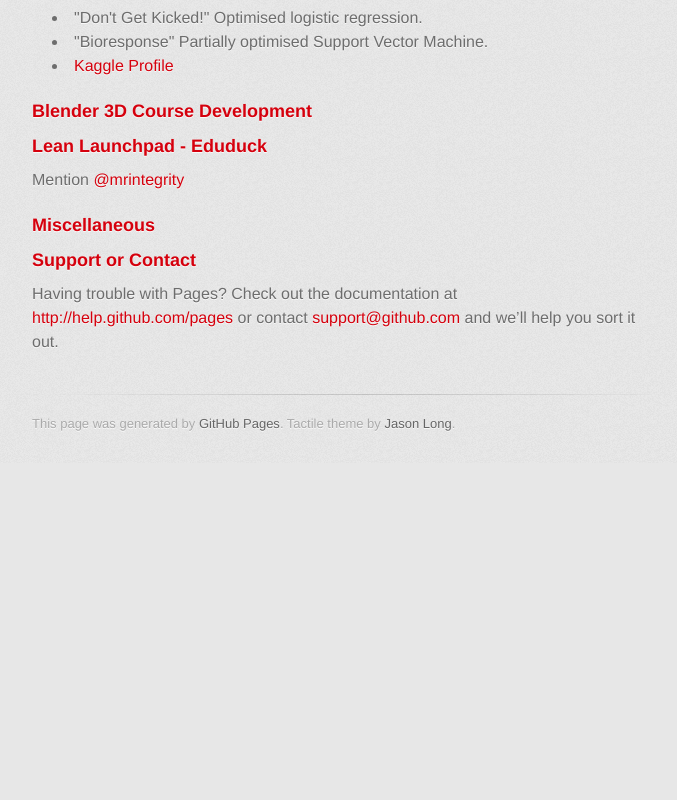
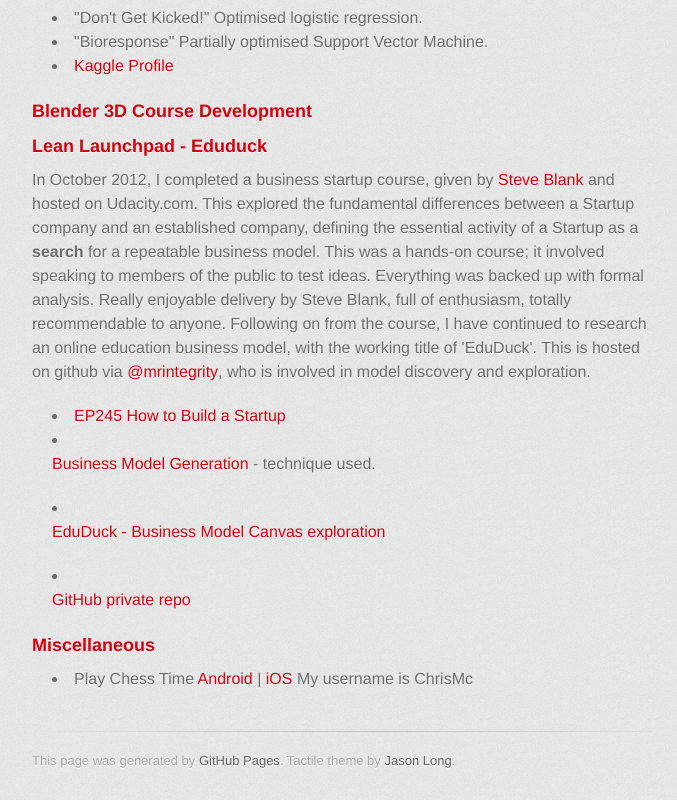
Before and after one commit to chrismcginlay/chrismcginlay.github.com, a plain HTML site: page index.html in a window 1280 px wide. Shown: the part 1152-1952 px from the top of the page, without its empty margins (298-975 px from the left). Before the commit the page ends 1615 px from the top, so only its background shows below. Drawn offline with Linux system fonts and the light colour scheme; a web font is replaced by a local one.

Commit message:
Replace master branch with page content via GitHub

```diff
--- a/index.html
+++ b/index.html
@@ -31,7 +31,7 @@
         <section id="main_content">
           <h3>Welcome</h3>
 
-<p>This is my personal page, where I have gathered together links to various technical projects I am involved in and courses I have studied.</p>
+<p>This is my personal page, where I have gathered together links to various technical projects I am involved in and to courses I have studied.</p>
 
 <h3>Software Debugging</h3>
 
@@ -70,13 +70,19 @@ The course explores the systematic, effective and automatic debugging of large p
 
 <h3>Lean Launchpad - Eduduck</h3>
 
-<p>Mention <a href="https://github.com/mrintegrity" class="user-mention">@mrintegrity</a> </p>
+<p>In October 2012, I completed a business startup course, given by <a href="http://steveblank.com/">Steve Blank</a> and hosted on Udacity.com. This explored the fundamental differences between a Startup company and an established company, defining the essential activity of a Startup as a <strong>search</strong> for a repeatable business model. This was a hands-on course; it involved speaking to members of the public to test ideas. Everything was backed up with formal analysis. Really enjoyable delivery by Steve Blank, full of enthusiasm, totally recommendable to anyone.
+Following on from the course, I have continued to research an online education business model, with the working title of 'EduDuck'. This is hosted on github via <a href="https://github.com/mrintegrity" class="user-mention">@mrintegrity</a>, who is involved in model discovery and exploration.</p>
 
-<h3>Miscellaneous</h3>
+<ul>
+<li><a href="http://www.udacity.com/overview/Course/ep245/CourseRev/1">EP245 How to Build a Startup</a></li>
+<li><p><a href="http://www.businessmodelgeneration.com/canvas">Business Model Generation</a> - technique used.</p></li>
+<li><p><a href="www.eduduck.com">EduDuck - Business Model Canvas exploration</a></p></li>
+<li><p><a href="https://github.com/mrintegrity/eduduck">GitHub private repo</a></p></li>
+</ul><h3>Miscellaneous</h3>
 
-<h3>Support or Contact</h3>
-
-<p>Having trouble with Pages? Check out the documentation at <a href="http://help.github.com/pages">http://help.github.com/pages</a> or contact <a href="mailto:support@github.com">support@github.com</a> and we’ll help you sort it out.</p>
+<ul>
+<li>Play Chess Time <a href="https://play.google.com/store/apps/details?id=com.haptic.chesstime&amp;hl=en">Android</a> | <a href="https://itunes.apple.com/gb/app/chess-time-multiplayer-game/id455602152?mt=8">iOS</a> My username is ChrisMc</li>
+</ul>
         </section>
 
         <footer>
```
Also changed, not shown: params.json (+1 -1 lines).
